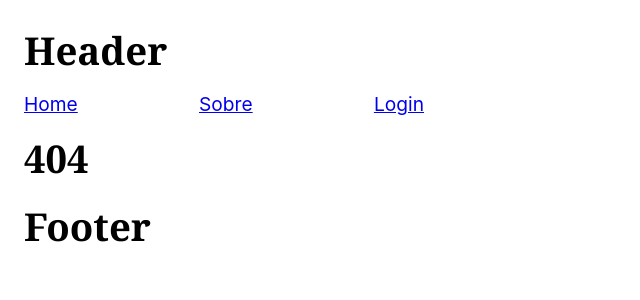
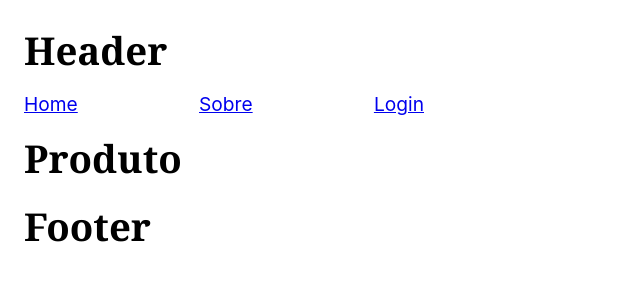
Before and after one commit to Henrique1204/React-Origamid, a React (Create React App) app in the folder appreact/: page /produto/notebok in a window 1280 px wide. Before the commit this address had no page. Shown: the top 300 px of the page, without its empty margins (0-640 px from the left). Built offline with nearby package versions, Linux system fonts and the light colour scheme; the HTML template or start-up script is replaced by a standard one.

Commit message:
Adicionar exemplos de hooks do router

```diff
--- a/appreact/src/App.js
+++ b/appreact/src/App.js
@@ -5,6 +5,7 @@
 import Sobre from "./Sobre.js";
 import Footer from "./Footer.js";
 import Login from './Login.js';
+import Produto from './Produto.js';
 
 const App = () => {
   return (
@@ -15,6 +16,7 @@
         <Route path="/" element={<Home />} />
         <Route path="sobre" element={<Sobre />} />
         <Route path="login" element={<Login />} />
+        <Route path="produto/:id" element={<Produto />} />
         <Route path="*" element={<h1>404</h1>} />
       </Routes>
 
--- a/appreact/src/Home.js
+++ b/appreact/src/Home.js
@@ -1,10 +1,13 @@
 import React from 'react';
+import { Link } from 'react-router-dom';
 
 const Home = () => {
     return (
         <div>
             <h1>Home</h1>
             <p>Essa é a home</p>
+            <Link to="produto/notebok" >Notebook</Link>
+            <Link to="produto/smartphone" >Smartphone</Link>
         </div>
     );
 };
--- /dev/null
+++ b/appreact/src/Produto.js
@@ -0,0 +1,17 @@
+import React from 'react';
+import { useLocation, useParams } from 'react-router-dom';
+
+const Produto = () => {
+    // Pega o parâmetro passado na rota.
+    const parametro = useParams();
+    // Pega informações da url.
+    const localizacao = useLocation();
+
+    return (
+        <div>
+            <h1>Produto</h1>
+        </div>
+    );
+};
+
+export default Produto;
```
